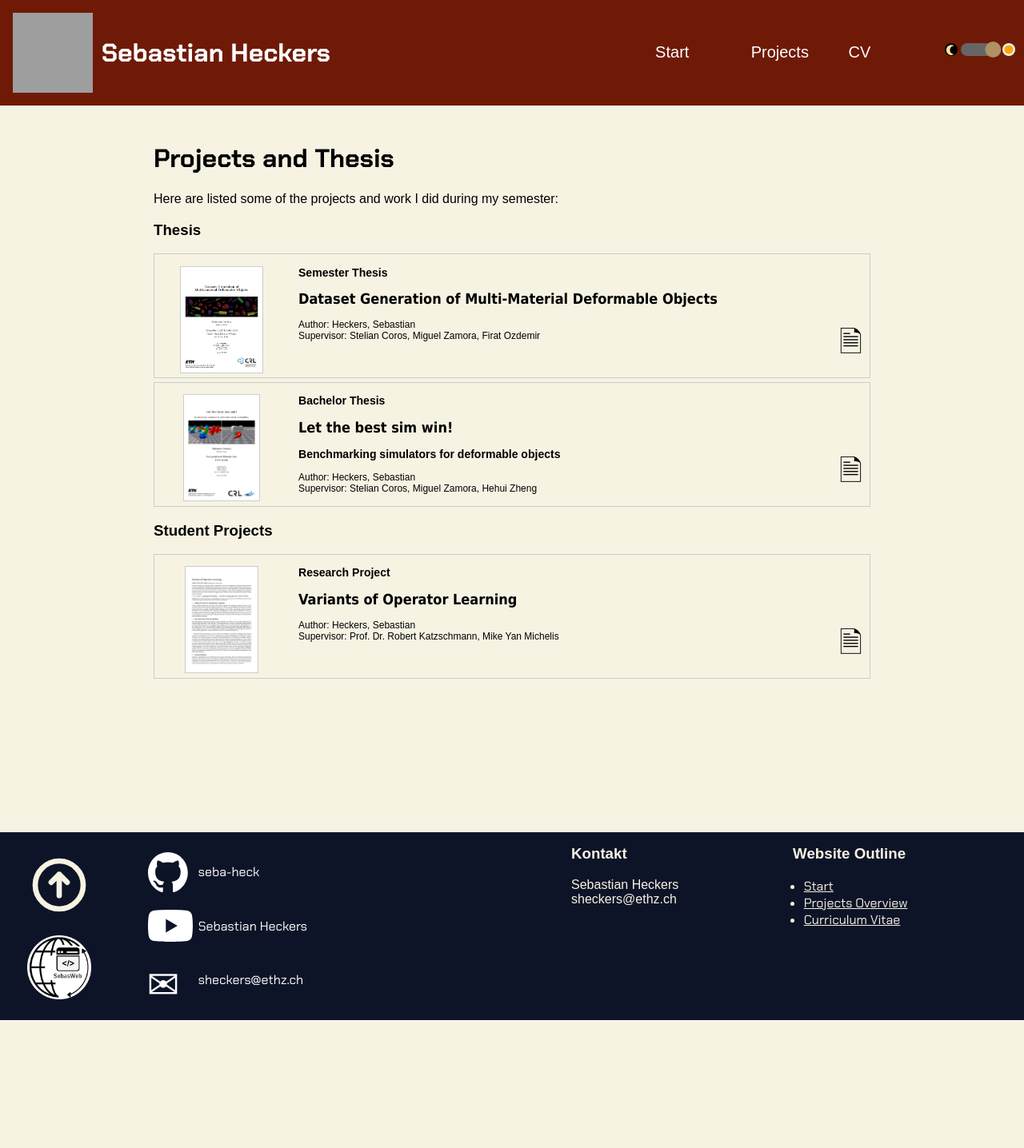
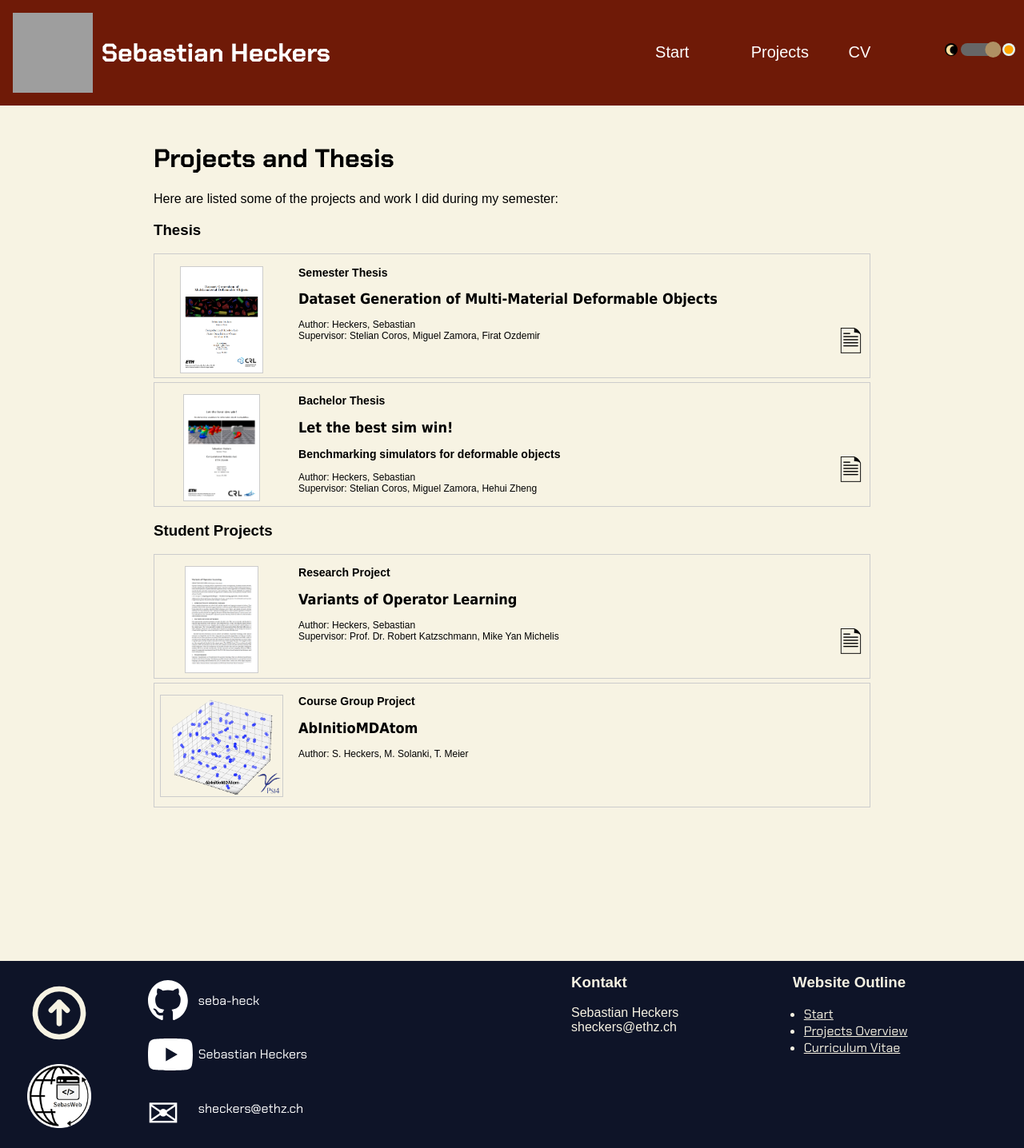
Before and after one commit to seba-heck/seba-heck.github.io, a Jekyll site: the page built from projects.html, in a window 1280 px wide. Shown: the whole page at 80% size. Built offline with Jekyll 4.4.1, drawn with Linux system fonts in a browser that asks for light colours; some web fonts are replaced; before the commit the page ends 1276 px from its top, so only the background shows below that.

Commit message:
prepared SPCS for final push

```diff
--- a/projects.html
+++ b/projects.html
@@ -44,4 +44,24 @@ title: Projects Overview
     </p>"
     paper=true %}
 
+  <!-- {% include link_box.html
+    url="/projects/se-black-peter.html"
+    img="/assets/imgs/se_project_blackpeter/logo.jpg"
+    website="Course Group Project"
+    content="<h2>Black Peter - Software Engineering Project</h2>
+    <p>
+      Author: S. Heckers, M. Solanki, L. Keller, ...
+    </p>"
+    paper=false %} -->
+
+  {% include link_box.html
+    url="/projects/spcs-abinitiomdatom.html"
+    img="/assets/imgs/P-srcs_abinitiomdatom/abinitiomdatom-teaser.png"
+    website="Course Group Project"
+    content="<h2>AbInitioMDAtom</h2>
+    <p>
+      Author: S. Heckers, M. Solanki, T. Meier
+    </p>"
+    paper=false %}
+
 </div>
--- a/projects/spcs-abinitiomdatom.html
+++ b/projects/spcs-abinitiomdatom.html
@@ -3,7 +3,7 @@ layout: project_site
 title: AbInitioMDAtom - SPCS
 project_title: AbInitioMDAtom
 project_subtitle: Ab initio MD simulations of mono- and diatomic gases
-project_type: Course Project
+project_type: Course Group Project
 project_front: /assets/imgs/P-srcs_abinitiomdatom/abinitiomdatom-teaser.png
 project_code: C++, Python
 project_time: 2022
```
